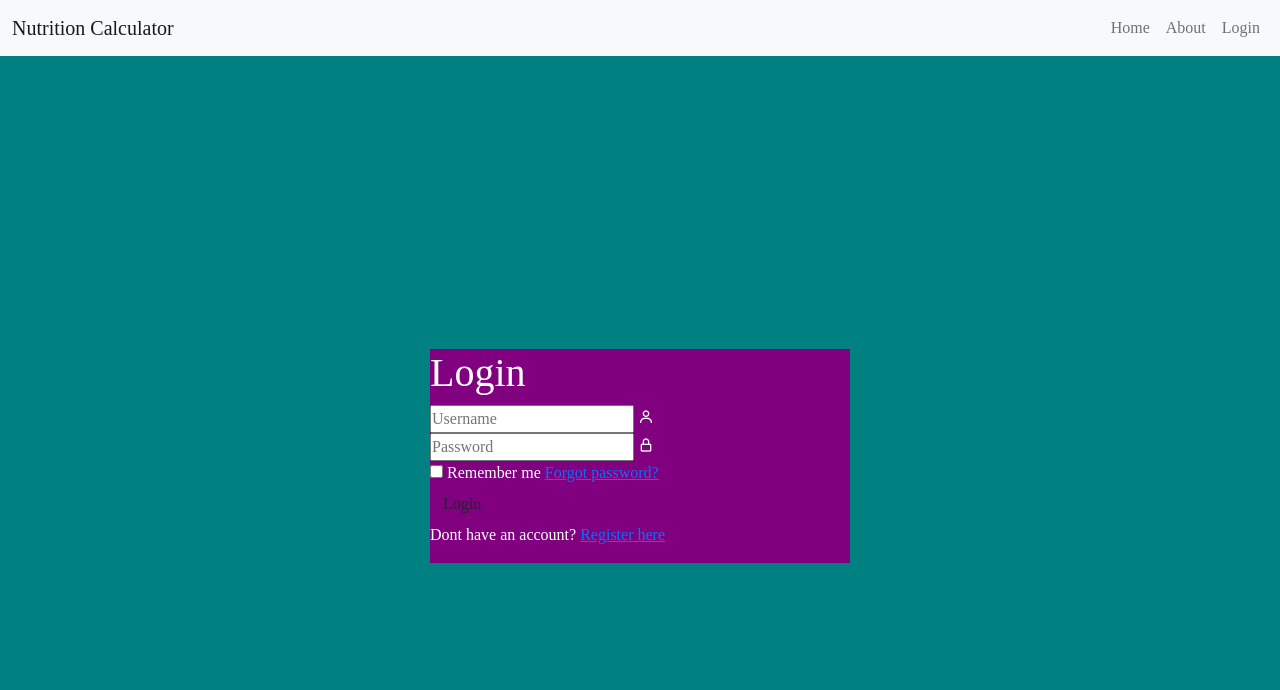
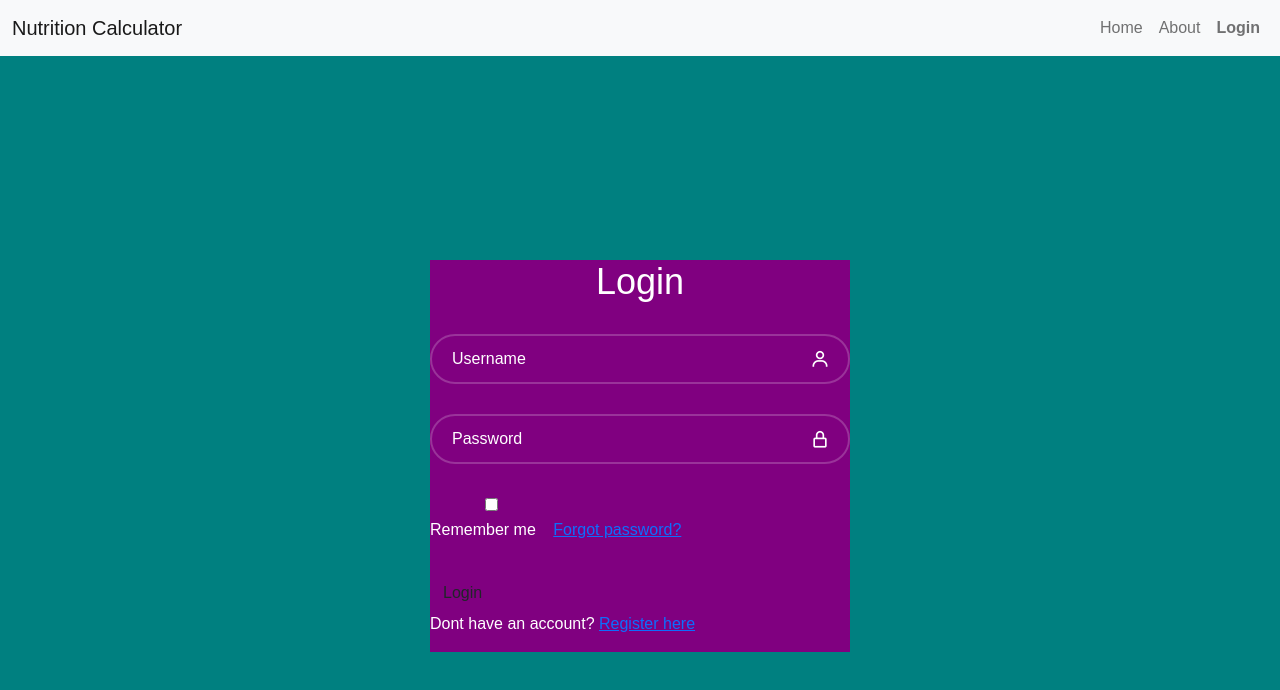
Before and after one commit to damienwin/nutritionfoodcalculator, a plain HTML site: page login.html in a window 1280 px wide. Drawn offline with nearby package versions, Linux system fonts and the light colour scheme.

Commit message:
login update 1

```diff
--- a/login.html
+++ b/login.html
@@ -25,7 +25,7 @@
                         <a class="nav-link" href="about.html">About</a>
                     </li>
                     <li class="nav-item">
-                    <a class="nav-link blue" href="login.html">Login</a>
+                        <a class="nav-link " href="login.html"><b>Login</b></a>
                     </li>
                 </ul>
                 </div>
@@ -35,7 +35,7 @@
         </body>
 
 
-        <body>
+
         <div class="loginbody">
             <div class="wrapper">
                 <form action="">
@@ -50,10 +50,8 @@
                     </div>
 
                     <div class="input-box">
-                            <label><input type="checkbox"> Remember me</label>
-                            <a href="#">Forgot password?</a>
+                        <label><input type="checkbox"> Remember me</label><a href="#">Forgot password?</a>
                     </div>
-
                     <button type="submit" class="btn">Login</button>
 
                     <div class="register-link">
@@ -64,5 +62,4 @@
                 </form>
             </div>
         </div>
-        </body>
 </html>
--- a/loginstyle.css
+++ b/loginstyle.css
@@ -2,7 +2,7 @@
     margin: 0;
     padding: 0;
     box-sizing: border-box;
-    font-family: "Poppins", "sans-serif"
+    font-family: Arial, sans-serif;
 }
 
 .loginbody{
@@ -18,3 +18,52 @@
     background: purple;
     color: #fff;
 }
+
+.wrapper h1{
+    font-size: 36px;
+    text-align: center;
+}
+
+.wrapper .input-box{
+    position: relative;
+    width: 100%;
+    height: 50px;
+    margin: 30px 0;
+}
+
+.input-box input{
+    width: 100%;
+    height: 100%;
+    background: transparent;
+    border: none;
+    outline: none;
+    border: 2px solid rgba(255, 255, 255, .2);
+    border-radius: 40px;
+    font-size: 16px;
+    color: white;
+    padding: 20px 45px 20px 20px;
+}
+
+.checkboxes {
+    text-align:center;
+}
+
+.checkboxes input{
+    margin: 0px 0px 0px 0px;
+}
+
+.checkboxes label{
+    margin: 0px 20px 0px 3px;
+}
+
+.input-box input::placeholder{
+    color: white;
+}
+
+.input-box i{
+    position: absolute;
+    right: 20px;
+    top: 50%;
+    transform: translateY(-50%);
+    font-size: 20px;
+}
```
Also changed, not shown: test.html (deleted). Lines whose indentation alone changed are shown as unchanged.
